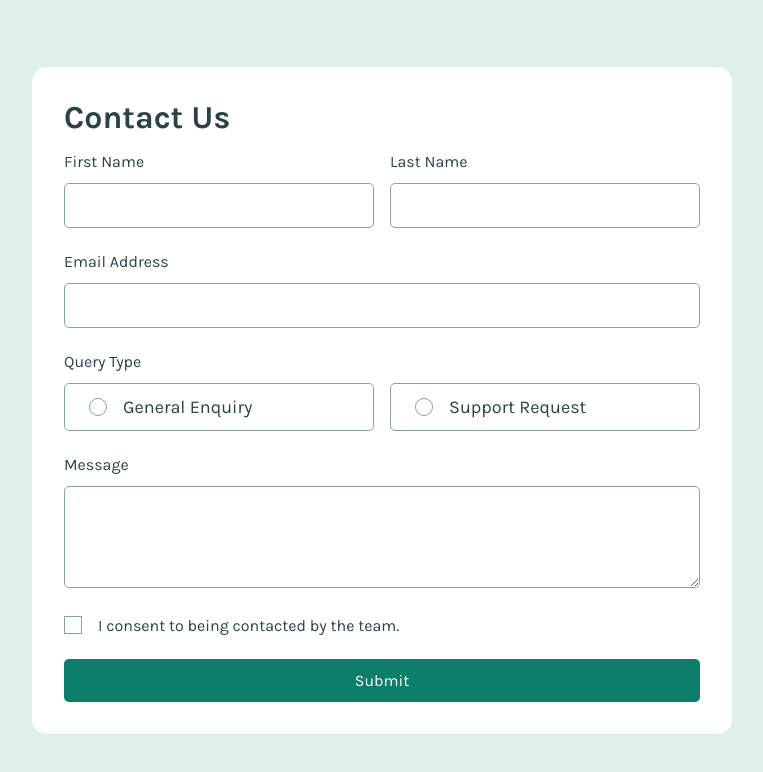
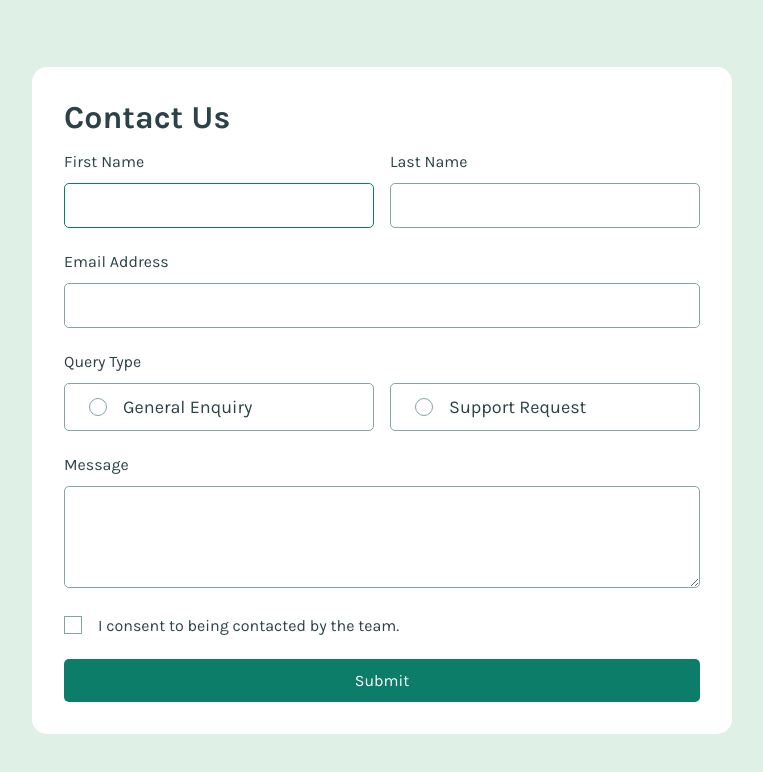
Before and after one commit to zoleee98/contact-form, a website: page index.html in a window 1280 px wide. In both pictures the pointer is over the input "First Name". Shown: the whole page, without its empty margins (258-1021 px from the left). Drawn offline with Linux system fonts and the light colour scheme.

Commit message:
feat: hover effect

```diff
--- a/src/style.css
+++ b/src/style.css
@@ -88,6 +88,10 @@ fieldset {
 	border: 1px solid var(--color-neutral-500);
 	margin-top: 0.75rem;
 	outline: 0;
+}
+
+.form-control:hover {
+	border: 1px solid var(--color-primary-600);
 }
 
 .form-control:focus-within {
```
